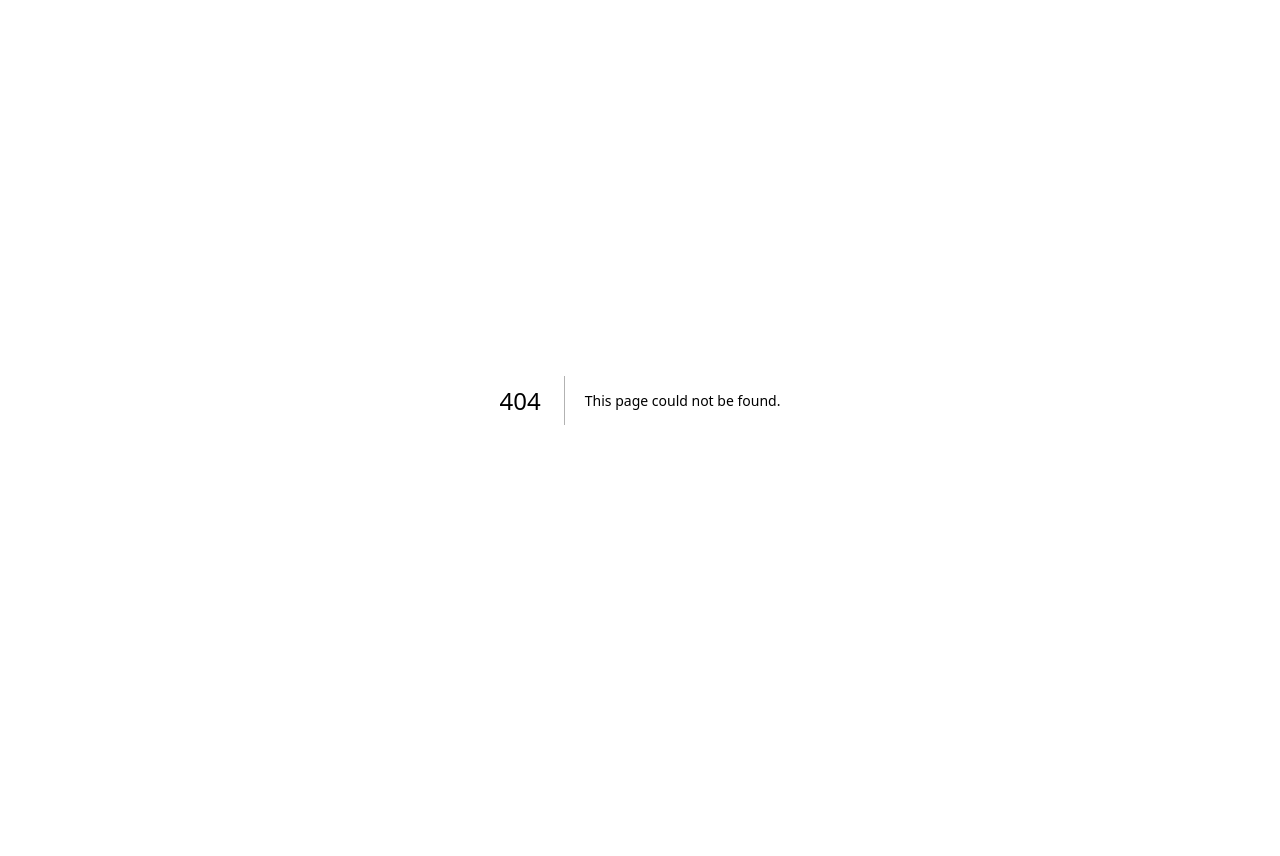
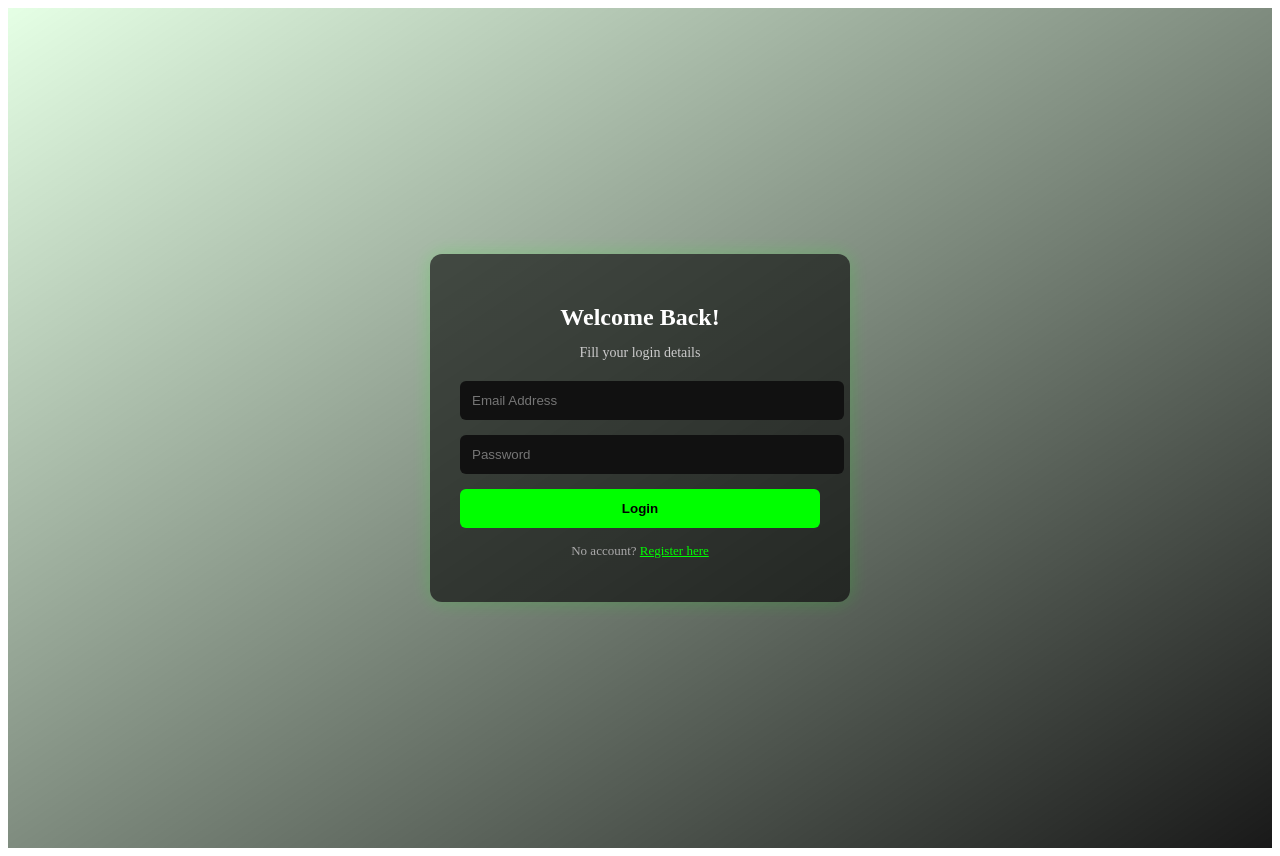
Before and after one commit to Tofikbe/AptosPulse, a Next.js app: page /login in a window 1280 px wide. Before the commit this address had no page. Before the commit the page ends 800 px from the top, so only its background shows below. Built offline with nearby package versions, Linux system fonts and the light colour scheme.

Commit message:
Create login.js

```diff
--- /dev/null
+++ b/pages/login.js
@@ -0,0 +1,81 @@
+import React from 'react'
+
+export default function Login() {
+  return (
+    <div style={styles.container}>
+      <div style={styles.loginBox}>
+        <h2 style={styles.heading}>Welcome Back!</h2>
+        <p style={styles.subheading}>Fill your login details</p>
+
+        <input style={styles.input} type="text" placeholder="Email Address" />
+        <input style={styles.input} type="password" placeholder="Password" />
+
+        <button style={styles.button}>Login</button>
+
+        <p style={styles.registerText}>
+          No account? <a href="#" style={styles.link}>Register here</a>
+        </p>
+      </div>
+    </div>
+  )
+}
+
+const styles = {
+  container: {
+    minHeight: '100vh',
+    background: 'linear-gradient(to bottom right, rgba(0,255,0,0.1), rgba(0,0,0,0.9))',
+    backdropFilter: 'blur(8px)',
+    display: 'flex',
+    justifyContent: 'center',
+    alignItems: 'center',
+    padding: 20
+  },
+  loginBox: {
+    background: 'rgba(0, 0, 0, 0.6)',
+    padding: 30,
+    borderRadius: 12,
+    width: '100%',
+    maxWidth: 360,
+    boxShadow: '0 0 20px rgba(0,255,0,0.2)',
+    color: '#fff',
+    textAlign: 'center'
+  },
+  heading: {
+    fontSize: 24,
+    marginBottom: 10
+  },
+  subheading: {
+    fontSize: 14,
+    marginBottom: 20,
+    color: '#ccc'
+  },
+  input: {
+    width: '100%',
+    padding: 12,
+    marginBottom: 15,
+    borderRadius: 6,
+    border: 'none',
+    outline: 'none',
+    background: '#111',
+    color: '#0f0'
+  },
+  button: {
+    width: '100%',
+    padding: 12,
+    background: '#0f0',
+    border: 'none',
+    borderRadius: 6,
+    fontWeight: 'bold',
+    color: '#000',
+    cursor: 'pointer'
+  },
+  registerText: {
+    marginTop: 15,
+    fontSize: 13,
+    color: '#aaa'
+  },
+  link: {
+    color: '#0f0',
+    textDecoration: 'underline'
+  }
+}
```
